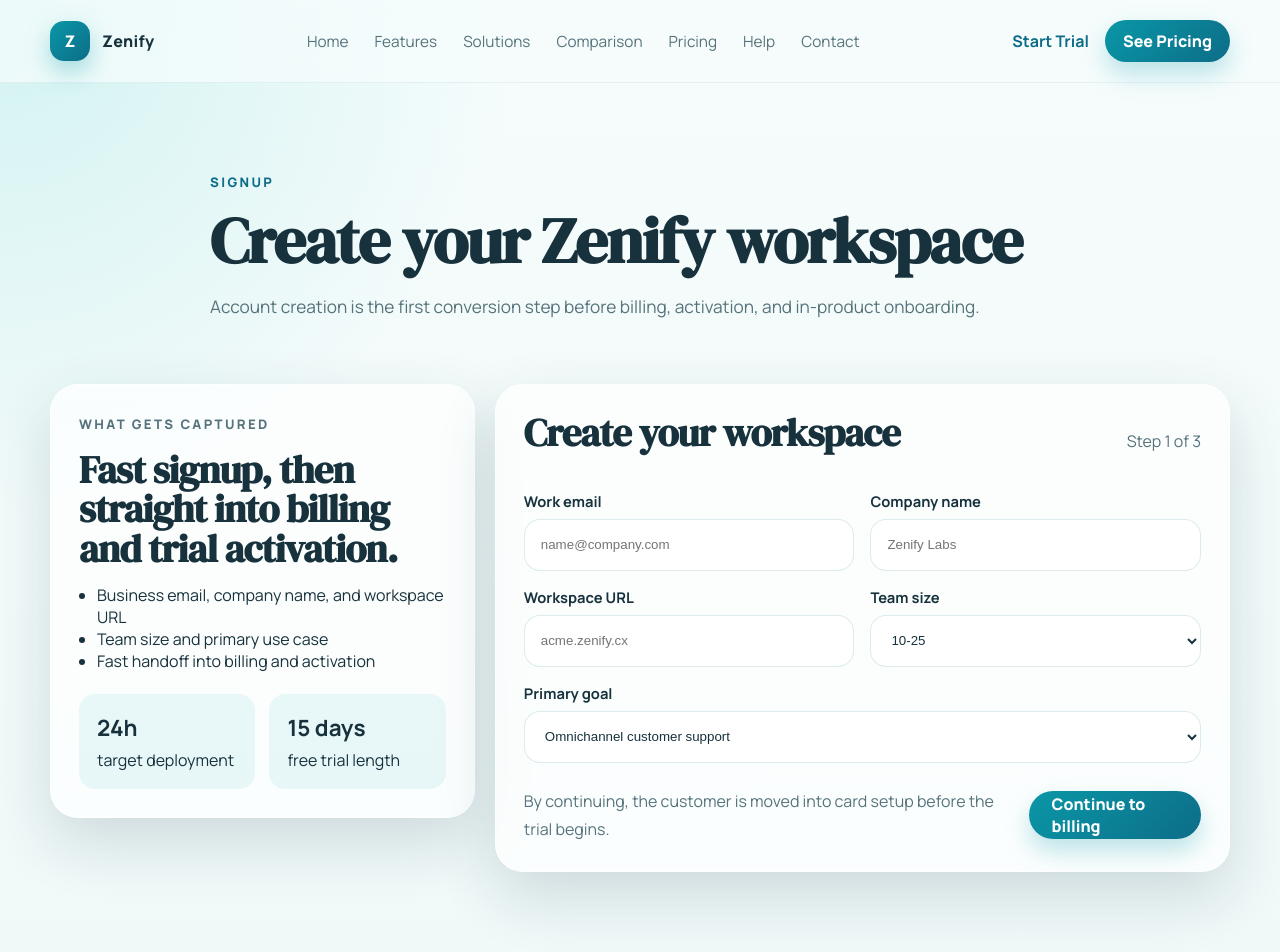
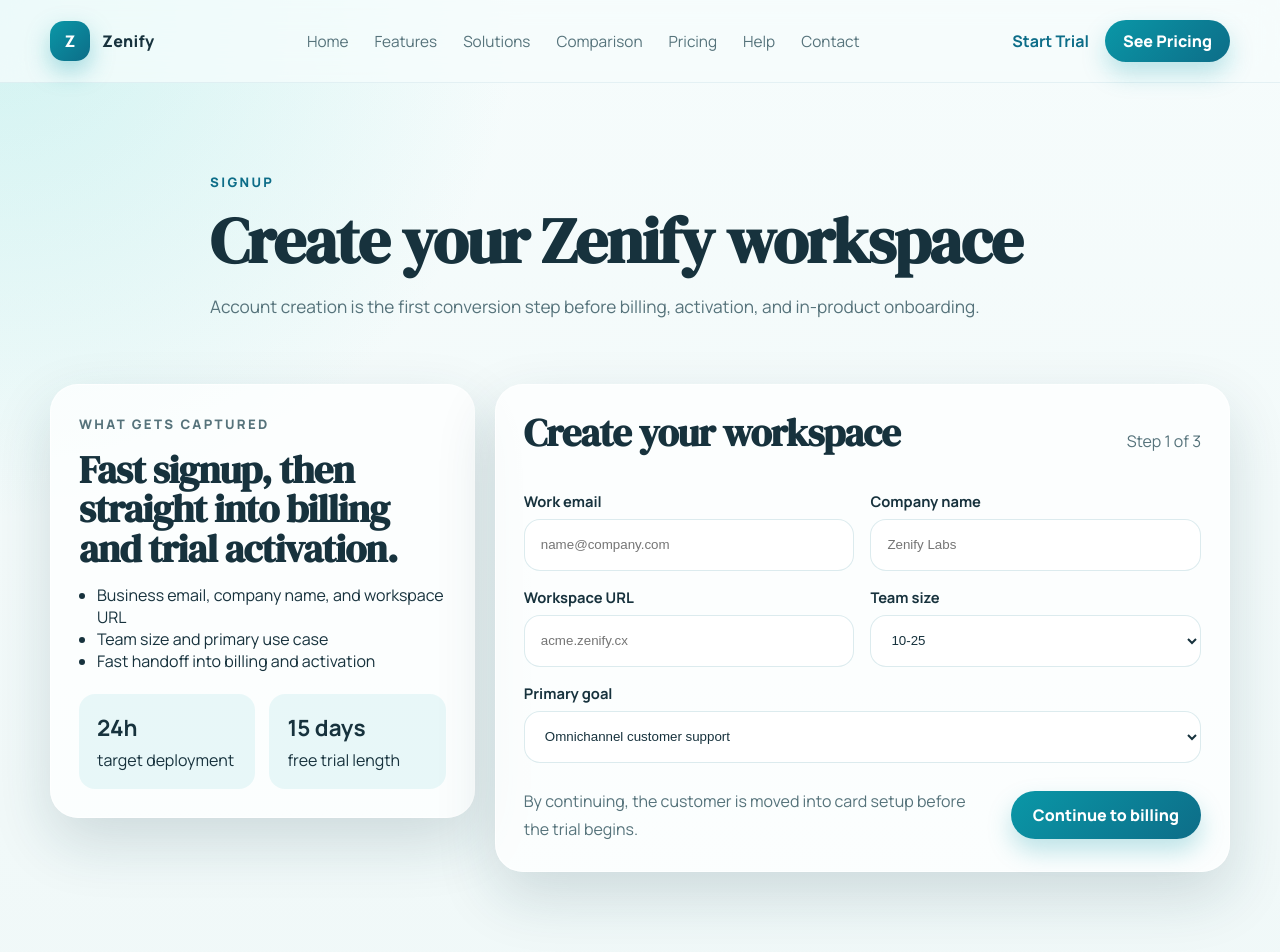
Before and after one commit to happylot/zenify, a Next.js app: page /signup in a window 1280 px wide. Shown: the top 952 px of the page. Built offline with nearby package versions, Linux system fonts and the light colour scheme.

Commit message:
fix cta button

```diff
--- a/app/globals.css
+++ b/app/globals.css
@@ -899,6 +899,11 @@ h3 {
   margin-top: 24px;
 }
 
+.form-footer .button {
+  flex-shrink: 0;
+  white-space: nowrap;
+}
+
 .mini-stat-grid {
   gap: 14px;
   margin-top: 22px;
```
